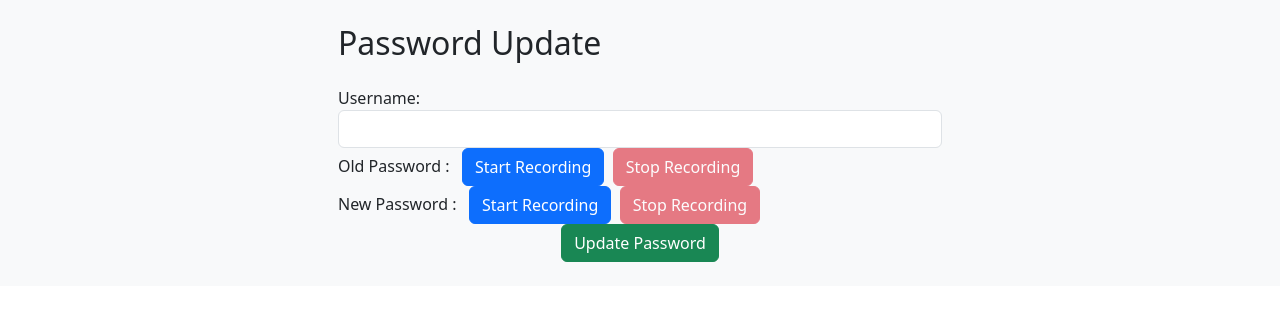
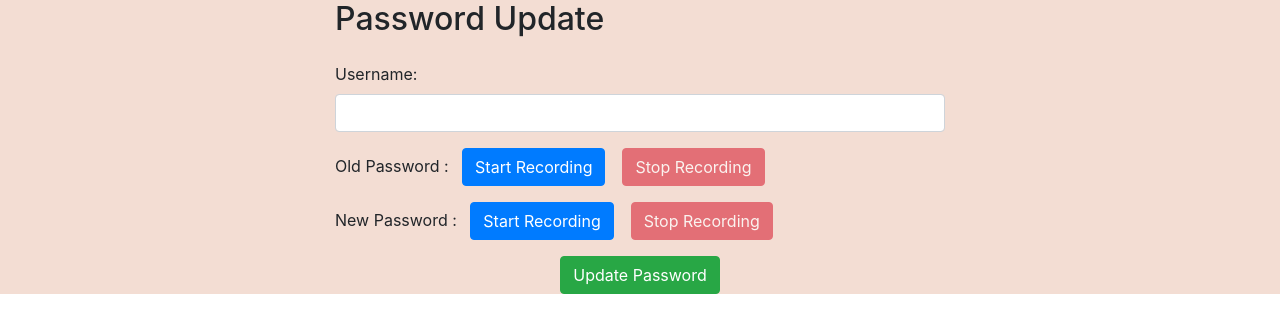
Before and after one commit to Pradeepg21/voice-login-system, an Angular app: page /update-password in a window 1280 px wide. Shown: the top 332 px of the page. Built offline with nearby package versions, Linux system fonts and the light colour scheme.

Commit message:
update page view changes

```diff
--- a/src/app/pages/update-password/update-password.component.html
+++ b/src/app/pages/update-password/update-password.component.html
@@ -1,5 +1,19 @@
 <!-- password-update.component.html -->
-<div class="container-fluid bg-light p-4">
+<!DOCTYPE html>
+<html lang="en">
+<head>
+<meta charset="UTF-8">
+<meta name="viewport" content="width=device-width, initial-scale=1.0">
+<title>Update Password</title>
+<link rel="stylesheet" href="https://stackpath.bootstrapcdn.com/bootstrap/4.5.2/css/bootstrap.min.css"> <!-- Bootstrap CSS -->
+<style>
+    .bg-light-pink {
+        background-color: #f3ddd3; /* Light pink color code */
+    }
+</style>
+</head>
+<body><div class="container-fluid bg-light-pink">
+
     <div class="row justify-content-center">
       <div class="col-md-6">
         <h2 class="mb-4">Password Update</h2>
@@ -37,3 +51,6 @@
       </div>
     </div>
   </div>
+
+</body>
+</html>
```
